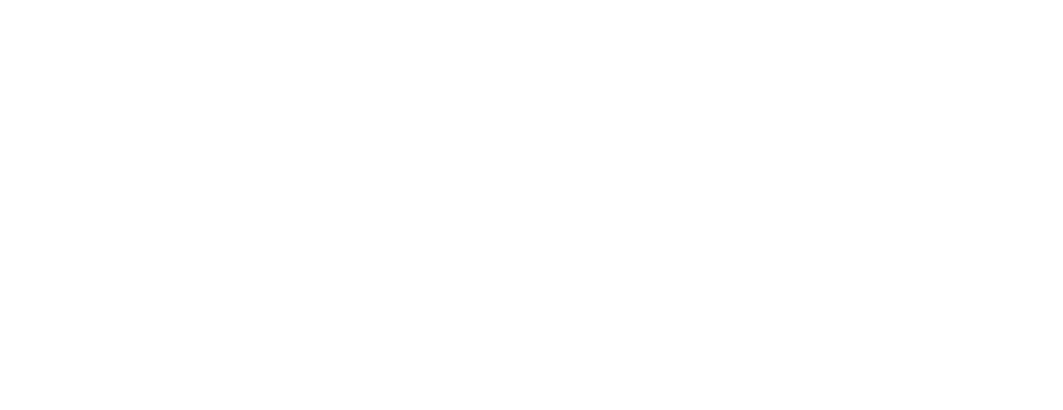
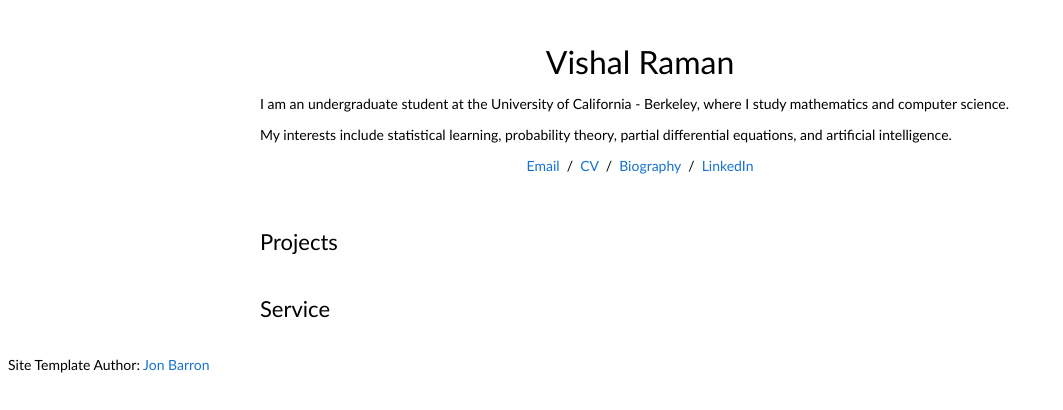
Before and after one commit to vraman23/vraman23.github.io, a plain HTML site: page index.html in a window 1280 px wide. Shown: the whole page, without its empty margins (0-1063 px from the left). Drawn offline with Linux system fonts and the light colour scheme.

Commit message:
fixed site

```diff
--- a/index.html
+++ b/index.html
@@ -1,6 +1,8 @@
 <!DOCTYPE HTML>
-<html lang="en"><head><meta http-equiv="Content-Type" content="text/html; charset=UTF-8">
-  <title>Vishal Raman/title>
+<html lang="en">
+<head>
+  <meta http-equiv="Content-Type" content="text/html; charset=UTF-8">
+  <title>Vishal Raman</title>
 
   <meta name="author" content="Vishal Raman">
   <meta name="viewport" content="width=device-width, initial-scale=1">
@@ -22,13 +24,13 @@
               <p>I am an undergraduate student at the University of California - Berkeley, where I study mathematics and computer science.
               </p>
               <p> My interests include statistical learning, probability theory, partial differential equations, and artificial intelligence.
-                <!-- I am currently researching at the <a href = "https://www.renyi.hu/hu">Alfréd Rényi Institute of Mathematics</a> as part of the <a href = "https://www.budapestsemesters.com/">Budapest Semesters in Mathematics</a> program, studying Tranversal Properties of Families of Convex Sets under <a href = "https://www.renyi.hu/~ambrus/">Gergely Ambrus<\a>. -->
+                <!-- I am currently researching at the <a href = "https://www.renyi.hu/hu">Alfréd Rényi Institute of Mathematics</a> as part of the <a href = "https://www.budapestsemesters.com/">Budapest Semesters in Mathematics</a> program, studying Tranversal Properties of Families of Convex Sets under <a href = "https://www.renyi.hu/~ambrus/">Gergely Ambrus</a>. -->
               </p>
               <p style="text-align:center">
                 <a href="mailto:vraman@berkeley.edu">Email</a> &nbsp/&nbsp
                 <a href="data/VishalRaman-CV.pdf">CV</a> &nbsp/&nbsp
                 <a href="data/VishalRaman-Coursework">Biography</a> &nbsp/&nbsp
-                <a href="https://www.linkedin.com/in/vishal-raman-995b70196/">LinkedIn</a> &nbsp/&nbsp
+                <a href="https://www.linkedin.com/in/vishal-raman-995b70196/">LinkedIn</a>
 
               </p>
             </td>
@@ -40,11 +42,7 @@
         <table style="width:100%;border:0px;border-spacing:0px;border-collapse:separate;margin-right:auto;margin-left:auto;"><tbody>
             <tr>
             <td style="padding:20px;width:100%;vertical-align:middle">
-              <heading>Research</heading>
-              <p>
-                I'm interested in computer vision, machine learning, optimization, and image processing.
-                Much of my research is about inferring the physical world (shape, motion, color, light, etc) from images.
-              </p>
+              <heading>Projects</heading>
             </td>
           </tr>
         </tbody></table>
@@ -59,4 +57,8 @@
     </tr>
   </table>
 </body>
+
+<footer>
+<p>Site Template Author: <a href = "https://jonbarron.info/">Jon Barron</a></p>
+</footer>
 </html>
```
Also changed, not shown: 4 other files.
